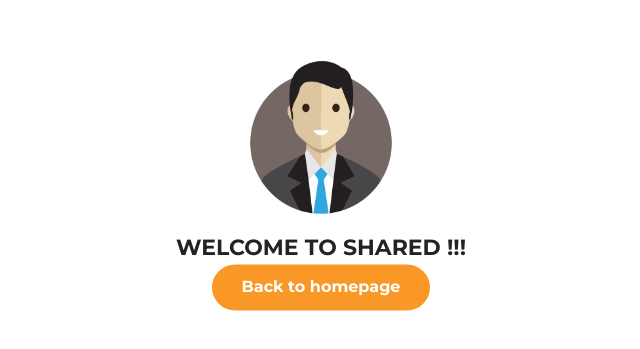
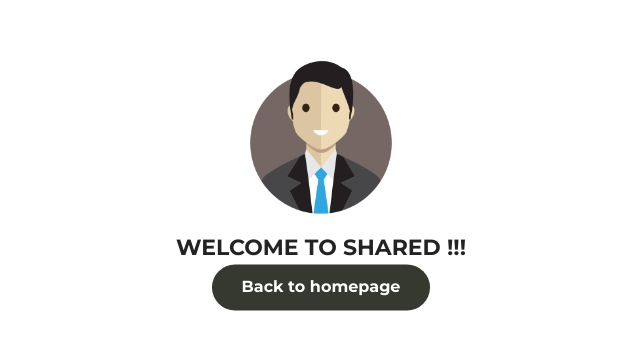
Before and after one commit to MhmdSairi/betaa, a plain HTML site: page index.html in a window 1280 px wide. Shown: the part 223-572 px from the top of the page, without its empty margins (319-959 px from the left). Drawn offline with Linux system fonts and the light colour scheme.

Commit message:
Update style.css

```diff
--- a/css/style.css
+++ b/css/style.css
@@ -73,7 +73,7 @@ body {
   display: inline-block;
   padding: 12px 30px;
   font-weight: 700;
-  background-color: #f99827;
+  background-color: #36392f;
   color: #fff;
   border-radius: 40px;
   text-decoration: none;
```
